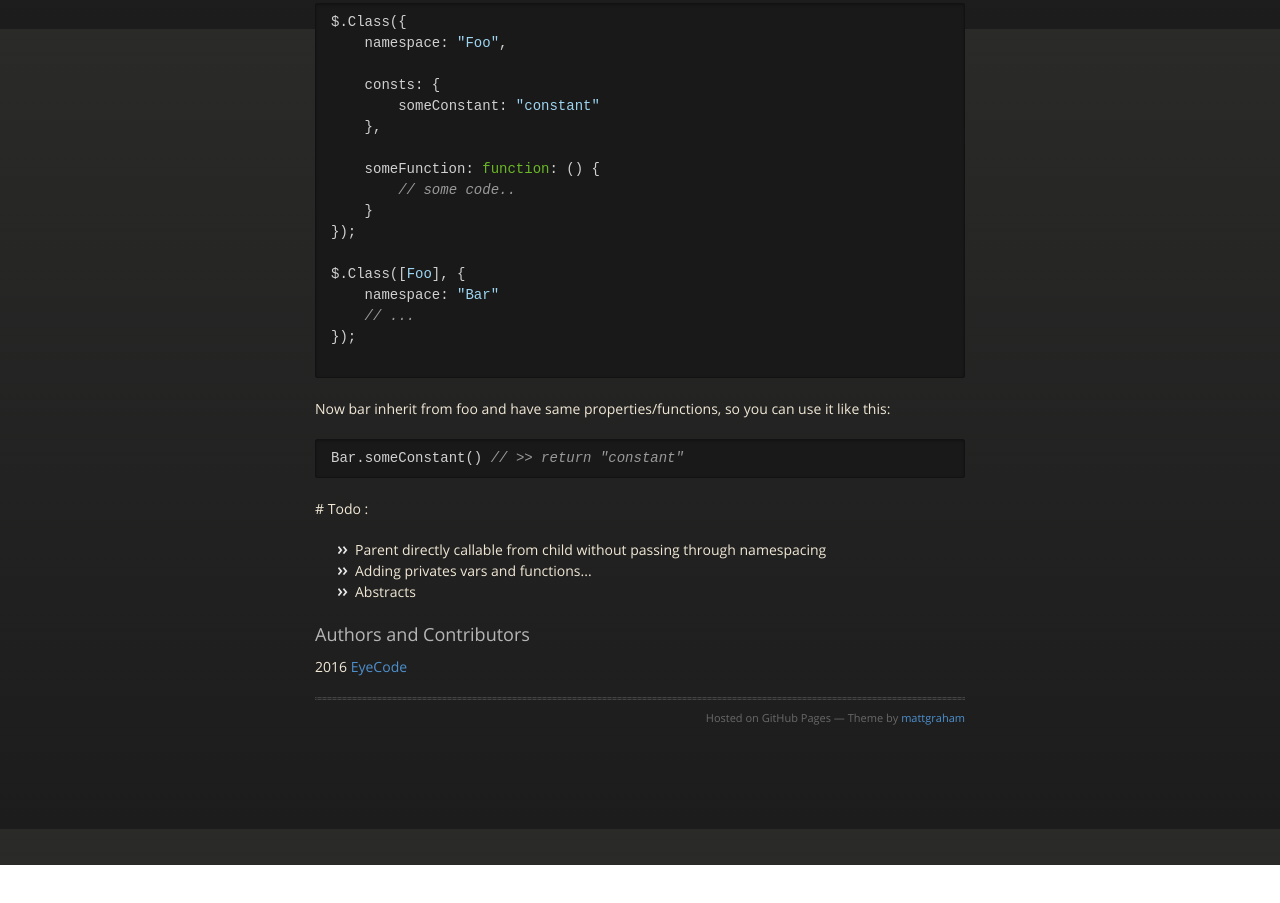
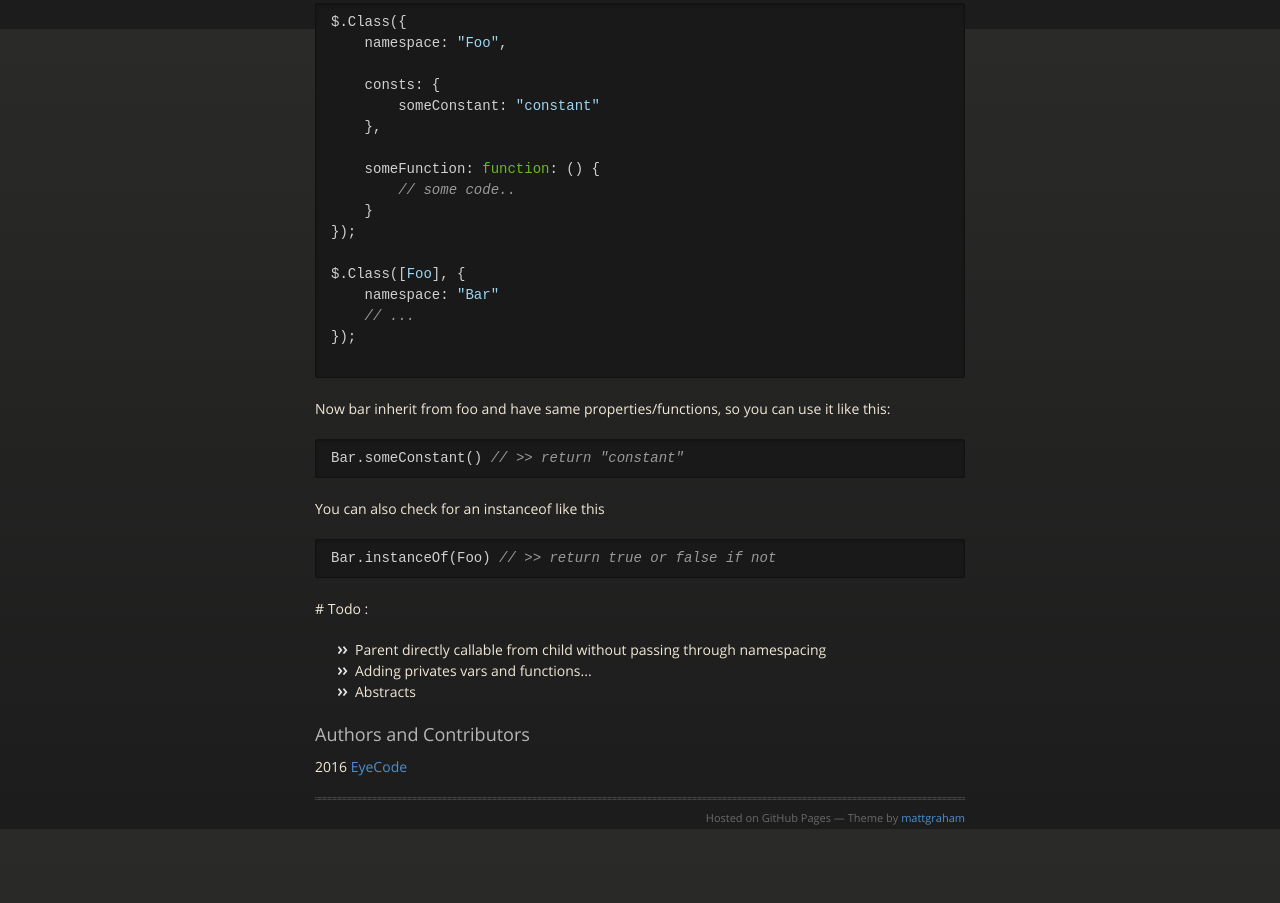
Before and after one commit to EyeCode/jquery-class, a plain HTML site: page index.html in a window 1280 px wide. Shown: the part 1571-2474 px from the top of the page. Before the commit the page ends 2436 px from the top, so only its background shows below. Drawn offline with nearby package versions, Linux system fonts and the light colour scheme.

Commit message:
updated doc

```diff
--- a/index.html
+++ b/index.html
@@ -127,6 +127,11 @@
                 <pre><span class="nx">Bar</span><span class="p">.</span><span class="nx">someConstant</span><span class="p">()</span> <span class="c1">// &gt;&gt; return "constant"</span></pre>
             </div>
 
+            <p>You can also check for an instanceof like this</p>
+            <div class="highlight highlight-javascript">
+                <pre><span class="nx">Bar</span><span class="p">.</span><span class="nx">instanceOf</span><span class="p">(Foo)</span> <span class="c1">// &gt;&gt; return true or false if not</span></pre>
+            </div>
+
             <p># Todo :</p>
 
             <ul>
```
